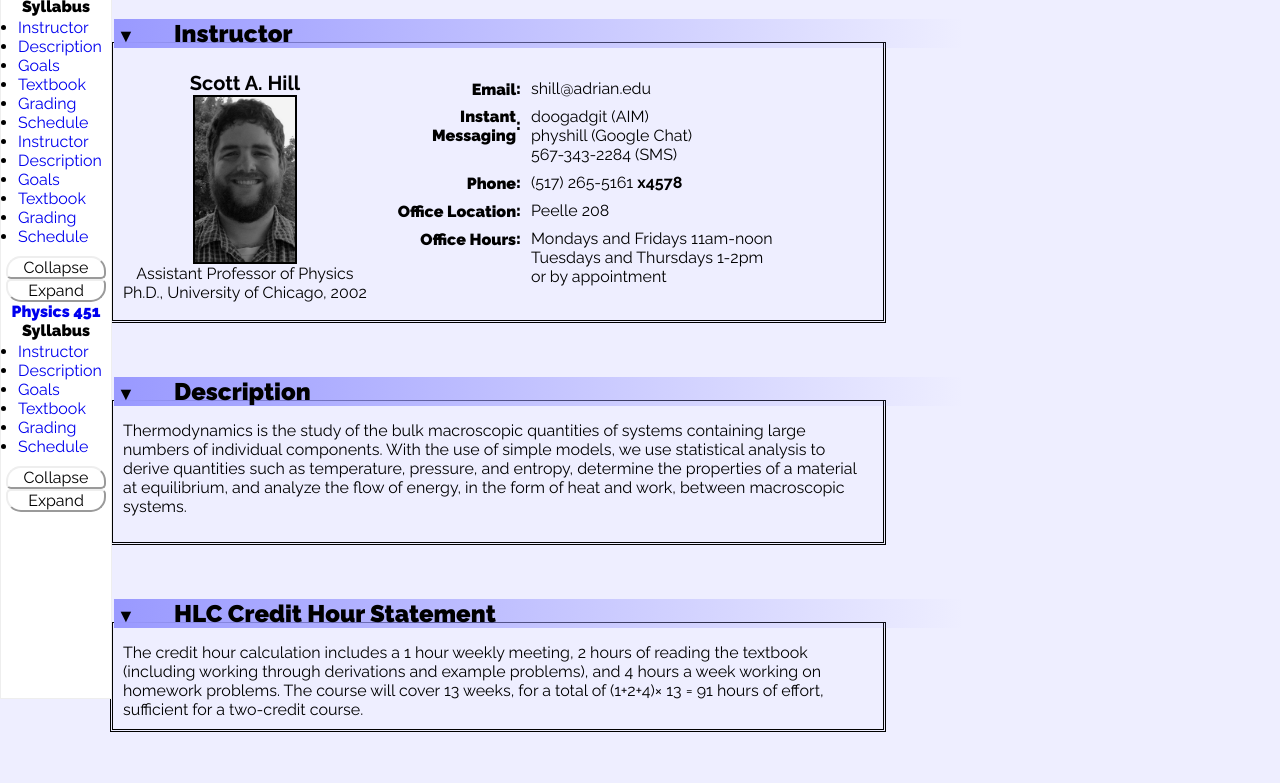
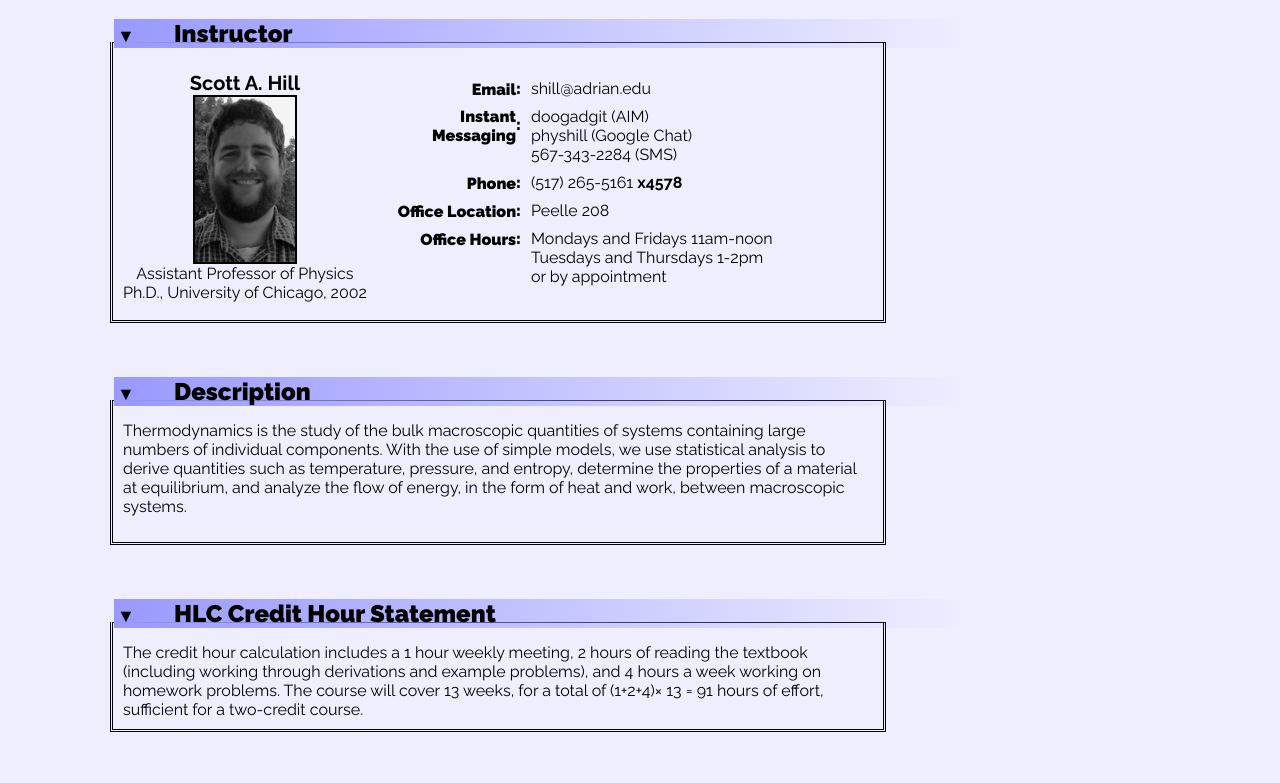
Before and after one commit to sahi1l/sahi1l.github.io, a plain HTML site: page 451/Syllabus/index.html in a window 1280 px wide. Shown: the part 113-896 px from the top of the page. Drawn offline with Linux system fonts and the light colour scheme.

Commit message:
Removed duplicate TOC from 451 syllabus

```diff
--- a/451/Syllabus/index.html
+++ b/451/Syllabus/index.html
@@ -24,20 +24,9 @@ padding:5px 10px; margin-top:20px;
     border:1px solid;
     padding:4px;
     }
-  </style></head><body class="Syllabus">
-<div id="toc"><img src="../img/logo.png" id="logo" />
-<div class="courseNumber"><a href="../index.html">Physics 451</a><br />Syllabus
-</div><ul>
-<li><a href="#Instructor">Instructor</a></li>
-<li><a href="#Description">Description</a></li>
-<li><a href="#Goals">Goals</a></li>
-<li><a href="#Textbook">Textbook</a></li>
-<li><a href="#Grading">Grading</a></li>
-<li><a href="#Schedule">Schedule</a></li></ul>
-<div id="hideall">Collapse
-</div>
-<div id="showall">Expand
-</div></div><!--ADRIAN HEADER-->
+  </style></head>
+<body class="Syllabus">
+<!--ADRIAN HEADER-->
 <div id="adrian"><a href="http://www.adrian.edu" id="adriancollege">Adrian College</a> <a href="http://adrian.edu/academics/academic-departments/physics/" id="deptphysics">Department of Physics</a>
 </div><!--END ADRIAN HEADER-->
 <div style="height:70px;">
```
